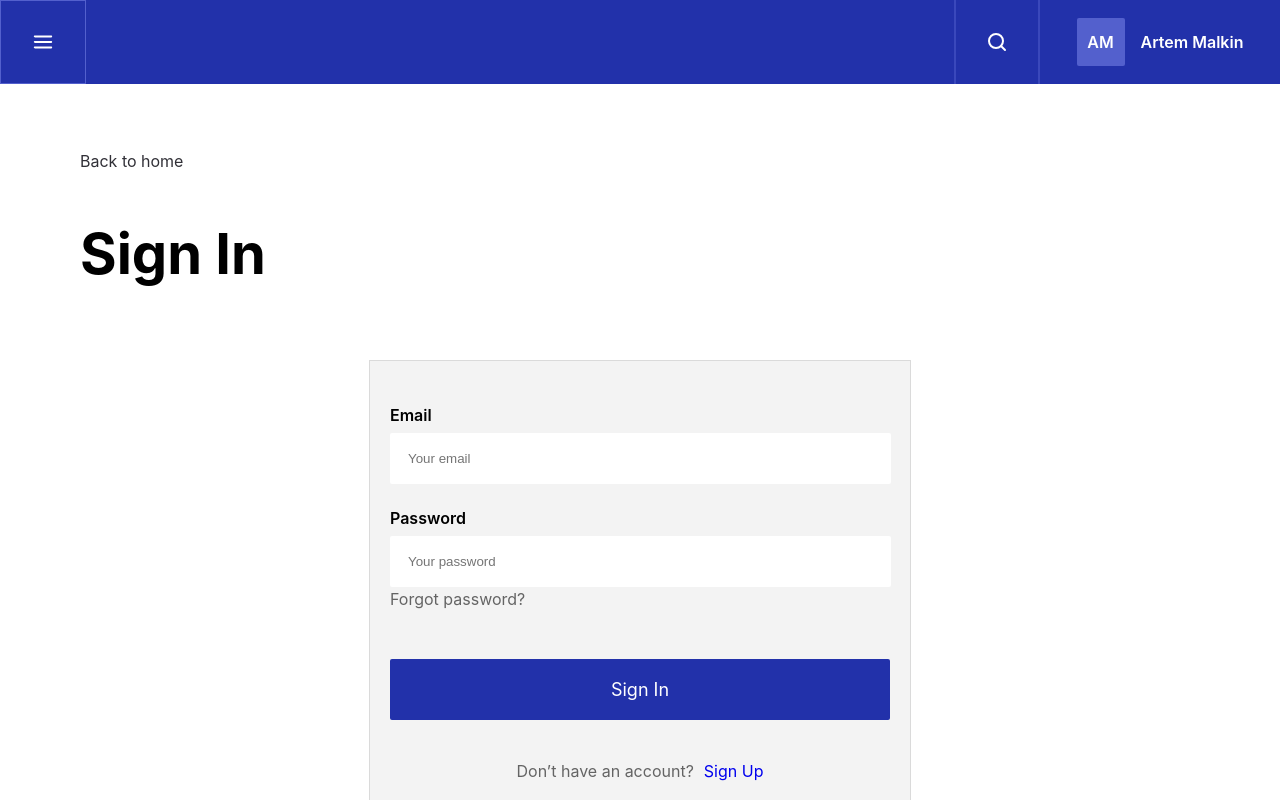
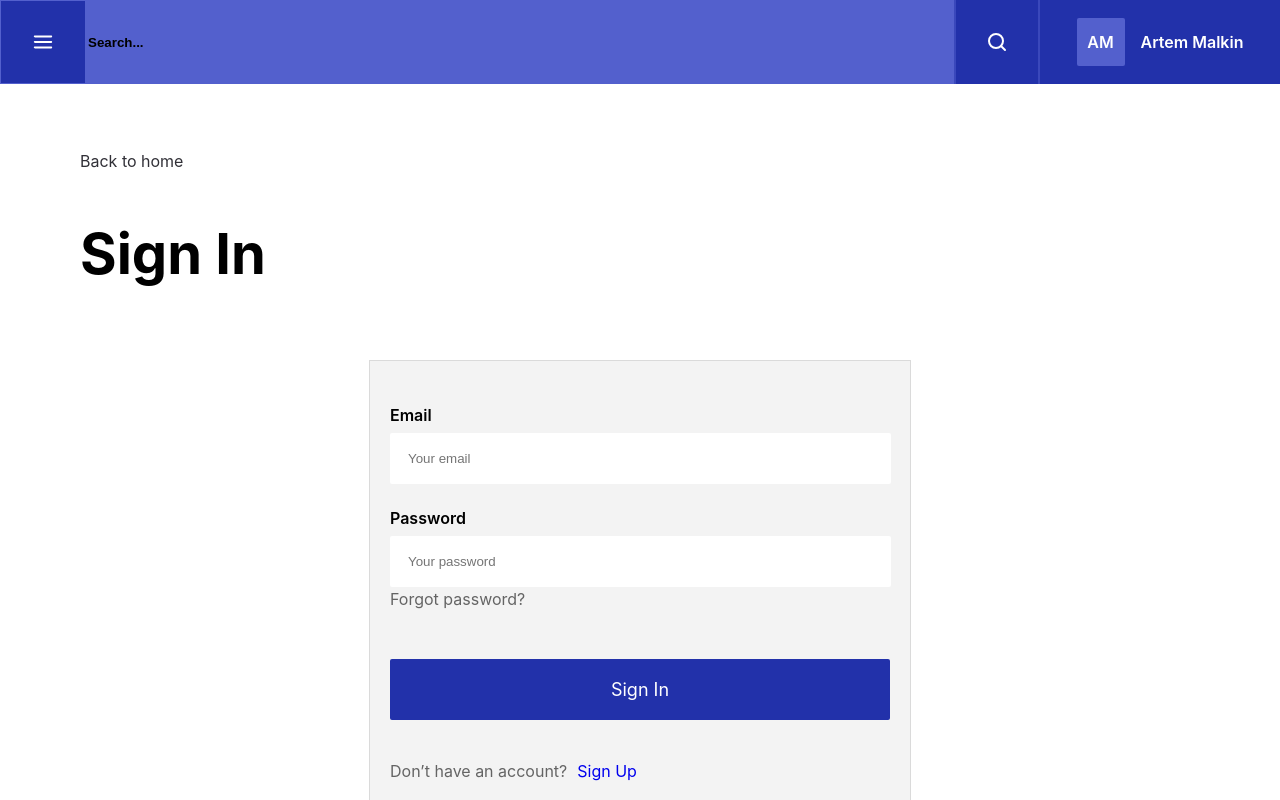
Before and after one commit to RamanenyaAS/Blogofolio, a React (Create React App) app: page /signIn in a window 1280 px wide. Both pictures are taken after a click on the picture 997 px from the left and 42 px from the top of the page. Shown: the top 800 px of the page. Built offline with nearby package versions, Linux system fonts and the light colour scheme; the HTML template or start-up script is replaced by a standard one.

Commit message:
refactor(react): update components and styles

```diff
--- a/src/App.tsx
+++ b/src/App.tsx
@@ -14,6 +14,7 @@ import NewPasswordPage from './pages/NewPasswordPage';
 import AddPage from './pages/AddPage';
 import FileInput from './components/FileInput/FileInput';
 import SearchPage from './pages/SearchPage';
+import { useState } from 'react';
 
 function App() {
 
@@ -21,6 +22,7 @@ function App() {
     <>
       <BrowserRouter>
         <Header></Header>
+        <div className="background">
           <Routes>
             <Route path='/' element={<AllPosts></AllPosts>}></Route>
             <Route path='/signIn' element={<SingIn></SingIn>}></Route>
@@ -32,8 +34,10 @@ function App() {
             <Route path='/reset-new' element={<NewPasswordPage></NewPasswordPage>}></Route>
             <Route path='/add' element={<AddPage></AddPage>}></Route>
             <Route path='/search' element={<SearchPage></SearchPage>}></Route>
+            <Route path='/selected' element={<SelectedPost></SelectedPost>}></Route>
           </Routes>
           <Footer></Footer>
+        </div>
       </BrowserRouter>
       {/* <FileInput></FileInput> */}
     </>
--- a/src/Common.css
+++ b/src/Common.css
@@ -5,10 +5,23 @@
     margin: 0 auto;
     padding-top: 50px;
 }
+/* .main{
+    box-sizing: border-box;
+    padding: 0 10%;
+    width: 100%;
+    display: flex;
+    flex-direction: column;
+    align-items: center;
+} */
+.background-light{
+    /* background-color: ; */
+}
+.background-dark{
+    background-color: #313037;
+}
 .link{
     text-decoration: none;
 }
-
 .active{
     font-weight: 700;
 }
--- a/src/components/Header/Header.css
+++ b/src/components/Header/Header.css
@@ -16,13 +16,28 @@
 .header-search{
     cursor: pointer;
 }
+.header-search__input{
+    border: none;
+    background: #5360CD;
+    width: 100%;
+    outline: none;
+}
+.header-search__input::placeholder{
+    color: black;
+    font-weight: 700;
+}
 .header-block{
     display: flex;
 }
 .dropdown-block{
-    right: 123px;
+    right: 125px;
     position: relative;
     top: 70px;
+}
+.dropdown-block-list{
+    background: #F3F3F3;
+    border: 1px solid #E8E8E8;
+    color: black;
 }
 .header__navigation{
     font-weight: 600;
--- a/src/components/Header/Header.tsx
+++ b/src/components/Header/Header.tsx
@@ -14,10 +14,22 @@ import Button from '../Button/Button';
 function Header() {
 
   const [isOpen, setIsOpen] = useState(false);
-
+  const [theme, setTheme] = useState('light');
+  const [isVisible, setIsVisible] = useState (false);
+  const toggleVisible = () =>{
+    setIsVisible(!isVisible);
+  }
   const toggleDropdown = () => {
       setIsOpen(!isOpen);
   };
+
+  const toggleTheme = () => {
+    if(theme == "light"){
+      setTheme("dark");
+    } else {
+      setTheme("light");
+    }
+  }
 
 
 
@@ -30,7 +42,7 @@ function Header() {
         <img className="header-burger"  onClick={toggleDropdown} src={IconBurger} alt="Burger" />
       {isOpen && (
         <div className="dropdown-block">
-          <ul>
+          <ul className="dropdown-block-list">
             <User username="Artem Malkin"></User>
             <div className="header__navigation">
               <Link to="/" className="link">Home</Link>
@@ -47,8 +59,11 @@ function Header() {
       </div>
       )}
       </div>
+      {isVisible &&(
+        <input className="header-search__input" type="text" placeholder="Search..."/>
+      )}
       <div className="header-block">
-                <img className="header-search" src={IconSearch} alt="Search" />
+        <img className="header-search" src={IconSearch} alt="Search" onClick={toggleVisible} />
         <User username="Artem Malkin"></User>
         {/* <img className="header-user" src={IconUser} alt="User"></img> */}
       </div>
--- a/src/pages/AllPostPage/AllPosts.css
+++ b/src/pages/AllPostPage/AllPosts.css
@@ -16,6 +16,7 @@
     align-items: center;
 }
 .navigation-block{
+    align-items: center;
     display: flex;
     gap: 20px;
     cursor: pointer;
--- a/src/pages/SearchPage.tsx
+++ b/src/pages/SearchPage.tsx
@@ -34,7 +34,6 @@ function SearchPage() {
     const currentPosts = posts.slice(startIndex, endIndex)
 
     const pagesArray = Array.from(Array(totalPages).keys()).map(page => page + 1);
-    const pagesString = pagesArray.join(' ');
 
 
     return (
--- a/src/pages/SignUpFormPage/SignUpForm.css
+++ b/src/pages/SignUpFormPage/SignUpForm.css
@@ -9,9 +9,11 @@
 }
 .subtitle-block{
     display: flex;
-    justify-content: center;
     align-items: center;
     padding: 24px 0px;
+}
+.subtitle-block_center{
+    justify-content: center;
 }
 .subtitle-block__link{
     text-decoration: none;
--- a/src/pages/SignUpFormPage/SignUpForm.tsx
+++ b/src/pages/SignUpFormPage/SignUpForm.tsx
@@ -83,7 +83,7 @@ const handlePasswordChange = (ev: any) => {
                     <Input title="Password" type="password" placeholder="Your password" onChange={handlePasswordChange} maxLength={MAX_PASSWORD_LENGTH}></Input>
                     <Input title="Confirm password" type="password" placeholder="Confirm password" onChange={handleConfirmPasswordChange} maxLength={MAX_PASSWORD_LENGTH}></Input>
                     <Button typeButton="button-primary"  isDisabled={false} text="Sign Up"></Button>
-                    <div className="subtitle-block">
+                    <div className="subtitle-block subtitle-block_center">
                         <Subtitle className="subtitle_grey" text="Already have an account?  "></Subtitle>
                         <Link to= "/signIn" className="subtitle-block__link">Sign In</Link>
                     </div>
```
Also changed, not shown: src/pages/AllPostPage/AllPosts.tsx (+0 -10 lines). Lines whose indentation alone changed are shown as unchanged.
